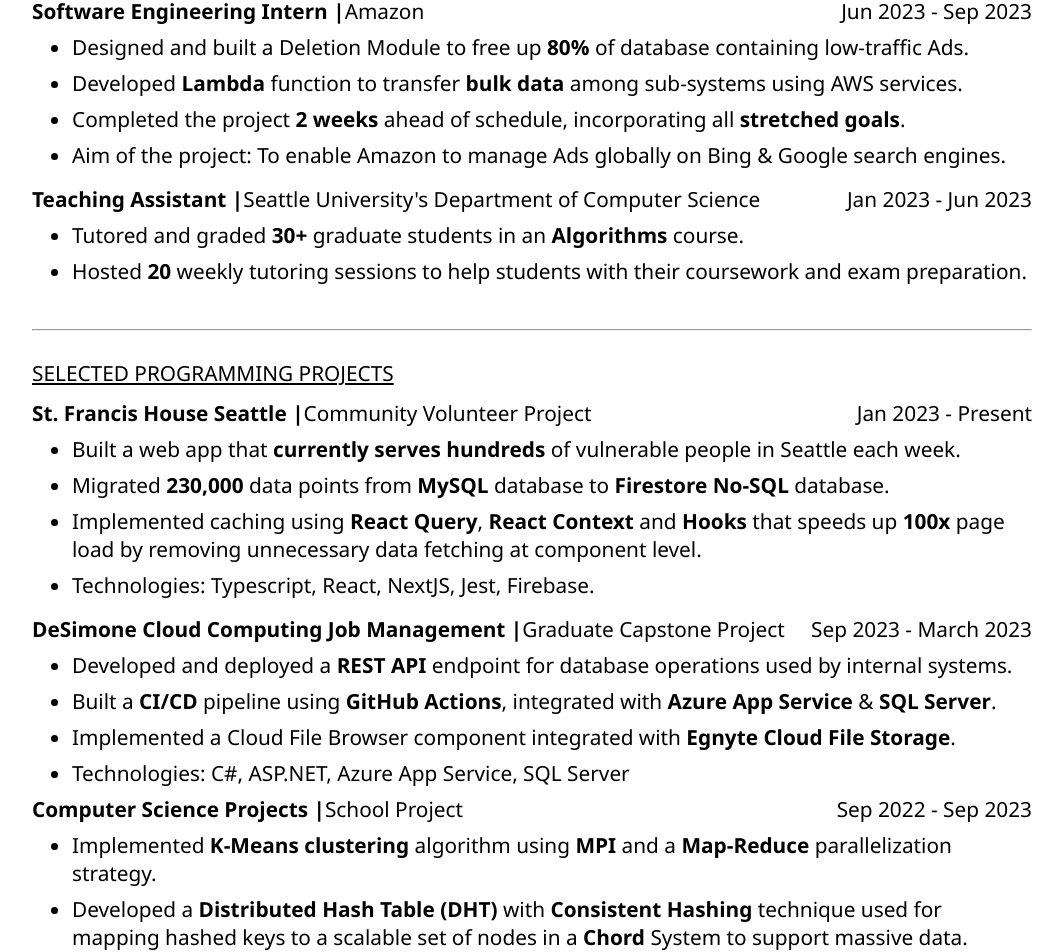
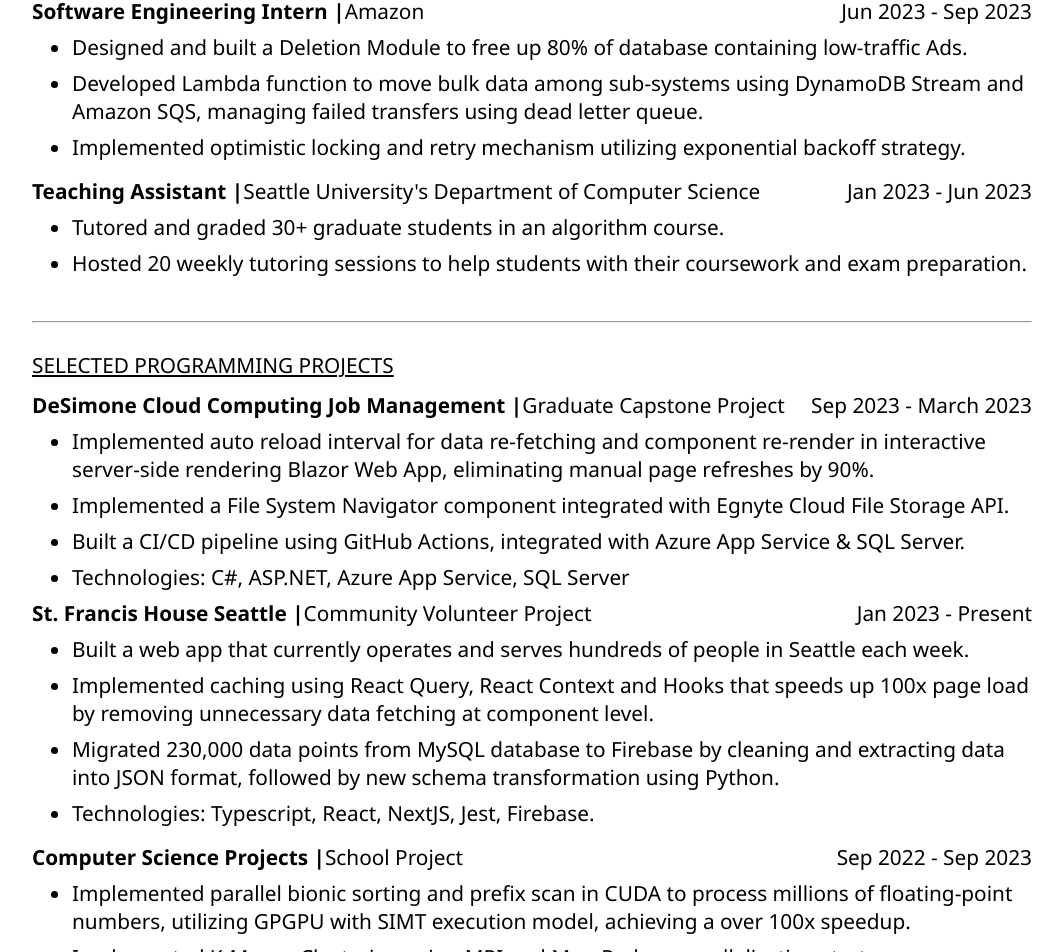
Before and after one commit to ducmvo/portfolio, a React (Create React App) app: page / in a window 1280 px wide. Shown: the part 500-1452 px from the top of the page, without its empty margins (108-1171 px from the left). Built offline with nearby package versions, Linux system fonts and the light colour scheme.

Commit message:
Update résume

```diff
--- a/src/App.tsx
+++ b/src/App.tsx
@@ -71,20 +71,13 @@ function App() {
 				</p>
 				<ul>
 					<li>
-						Designed and built a Deletion Module to free up <strong>80%</strong> of
-						database containing low-traffic Ads.
+						Designed and built a Deletion Module to free up 80% of database containing low-traffic Ads.
 					</li>
 					<li>
-						Developed <strong>Lambda</strong> function to transfer <strong>bulk data</strong> among
-						sub-systems using AWS services.
+						Developed Lambda function to move bulk data among sub-systems using DynamoDB Stream and Amazon SQS, managing failed transfers using dead letter queue.
 					</li>
 					<li>
-						Completed the project <strong>2 weeks</strong> ahead of schedule,
-						incorporating all <strong>stretched goals</strong>.
-					</li>
-					<li>
-						Aim of the project: To enable Amazon to manage Ads
-						globally on Bing & Google search engines.
+						Implemented optimistic locking and retry mechanism utilizing exponential backoff strategy.
 					</li>
 				</ul>
 			</div>
@@ -99,11 +92,10 @@ function App() {
 				</p>
 				<ul>
 					<li>
-						Tutored and graded <strong>30+</strong> graduate students in an <strong>Algorithms</strong> course.
+						Tutored and graded 30+ graduate students in an algorithm course.
 					</li>
 					<li>
-						Hosted <strong>20</strong> weekly tutoring sessions to help students with
-						their coursework and exam preparation.
+						Hosted 20 weekly tutoring sessions to help students with their coursework and exam preparation.
 					</li>
 				</ul>
 			</div>
@@ -112,30 +104,6 @@ function App() {
 			<hr />
 			<br />
 			<div id="header">SELECTED PROGRAMMING PROJECTS</div>
-			<div style={{ marginBottom: '1rem' }}>
-				<p style={{ display: 'flex' }}>
-					<span id="head">St. Francis House Seattle | </span>
-					<span>Community Volunteer Project</span>
-					<span style={{ flex: 1 }}></span>
-					<span>Jan 2023 - Present</span>
-				</p>
-
-				<ul>
-					<li>
-						Built a web app that <strong>currently serves hundreds</strong> of
-						vulnerable people in Seattle each week.
-					</li>
-					<li>
-						Migrated <strong>230,000</strong> data points from <strong>MySQL</strong> database to <strong>Firestore No-SQL</strong> database.
-					</li>
-					<li>
-						Implemented caching using <strong>React Query</strong>, <strong>React Context</strong> and <strong>Hooks</strong> that speeds up <strong>100x</strong> page load by removing unnecessary data fetching at component level.
-					</li>
-					<li>
-						Technologies: Typescript, React, NextJS, Jest, Firebase.
-					</li>
-				</ul>
-			</div>
 
 			<div>
 				<p style={{ display: 'flex' }}>
@@ -148,19 +116,40 @@ function App() {
 				</p>
 				<ul>
 					<li>
-						Developed and deployed a <strong>REST API</strong> endpoint for database
-						operations used by internal systems.
+						Implemented auto reload interval for data re-fetching and component re-render in interactive server-side rendering Blazor Web App, eliminating manual page refreshes by 90%.
 					</li>
 					<li>
-						Built a <strong>CI/CD</strong> pipeline using <strong>GitHub Actions</strong>, integrated
-						with <strong>Azure App Service</strong> & <strong>SQL Server</strong>.
+						Implemented a File System Navigator component integrated with Egnyte Cloud File Storage API.
 					</li>
 					<li>
-						Implemented a Cloud File Browser component integrated
-						with <strong>Egnyte Cloud File Storage</strong>.
+						Built a CI/CD pipeline using GitHub Actions, integrated with Azure App Service & SQL Server.
 					</li>
 					<li>
 						Technologies: C#, ASP.NET, Azure App Service, SQL Server
+					</li>
+				</ul>
+			</div>
+
+			<div style={{ marginBottom: '1rem' }}>
+				<p style={{ display: 'flex' }}>
+					<span id="head">St. Francis House Seattle | </span>
+					<span>Community Volunteer Project</span>
+					<span style={{ flex: 1 }}></span>
+					<span>Jan 2023 - Present</span>
+				</p>
+
+				<ul>
+					<li>
+						Built a web app that currently operates and serves hundreds of people in Seattle each week.
+					</li>
+					<li>
+						Implemented caching using React Query, React Context and Hooks that speeds up 100x page load by removing unnecessary data fetching at component level.
+					</li>
+					<li>
+						Migrated 230,000 data points from MySQL database to Firebase by cleaning and extracting data into JSON format, followed by new schema transformation using Python.
+					</li>
+					<li>
+						Technologies: Typescript, React, NextJS, Jest, Firebase.
 					</li>
 				</ul>
 			</div>
@@ -174,15 +163,15 @@ function App() {
 				</p>
 				<ul>
 					<li>
-						Implemented <strong>K-Means clustering</strong> algorithm using <strong>MPI</strong> and a <strong>Map-Reduce</strong> parallelization strategy.
+						Implemented parallel bionic sorting and prefix scan in CUDA to process millions of floating-point numbers, utilizing GPGPU with SIMT execution model, achieving a over 100x speedup.
 					</li>
 					<li>
-						Developed a <strong>Distributed Hash Table (DHT)</strong> with <strong>Consistent
-						Hashing</strong> technique used for mapping hashed keys to a
-						scalable set of nodes in a <strong>Chord</strong> System to support
-						massive data.
+						Implemented K-Means Clustering using MPI and Map-Reduce parallelization strategy.
 					</li>
-					<li>Technologies: C++, Python, MPI</li>
+					<li>
+						Developed a Distributed Hash Table (DHT) with Consistent Hashing technique used for mapping hashed keys to a scalable set of nodes in a Chord System to support massive data.
+					</li>
+					<li>Technologies: C++, Python, MPI, CUDA</li>
 				</ul>
 			</div>
 
@@ -203,10 +192,6 @@ function App() {
 					<li>
 						Refactored <strong>Redux</strong> store to reduce complexity and increase
 						code coverage to <strong>80%</strong>.
-					</li>
-					<li>
-						Invited to become a <strong>co-founder</strong> at the conclusion of the
-						internship.
 					</li>
 				</ul>
 			</div>
```
